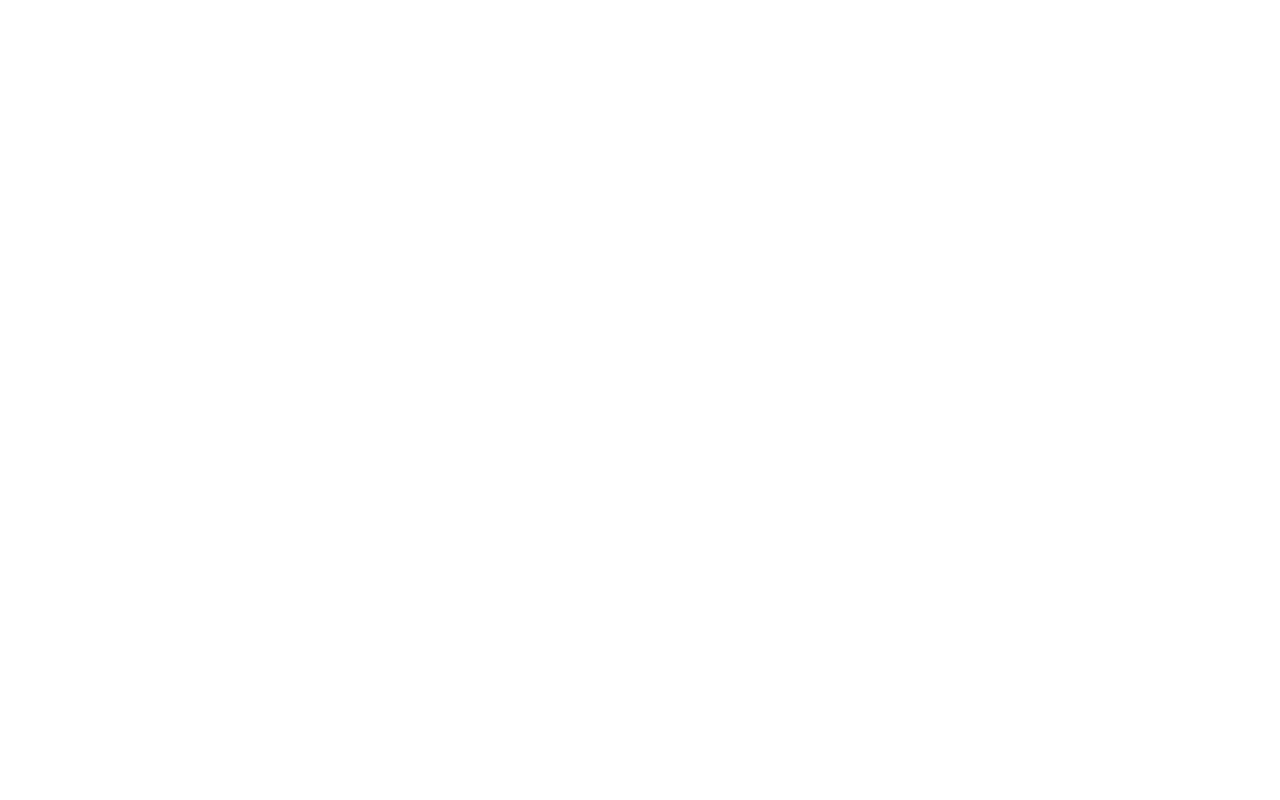
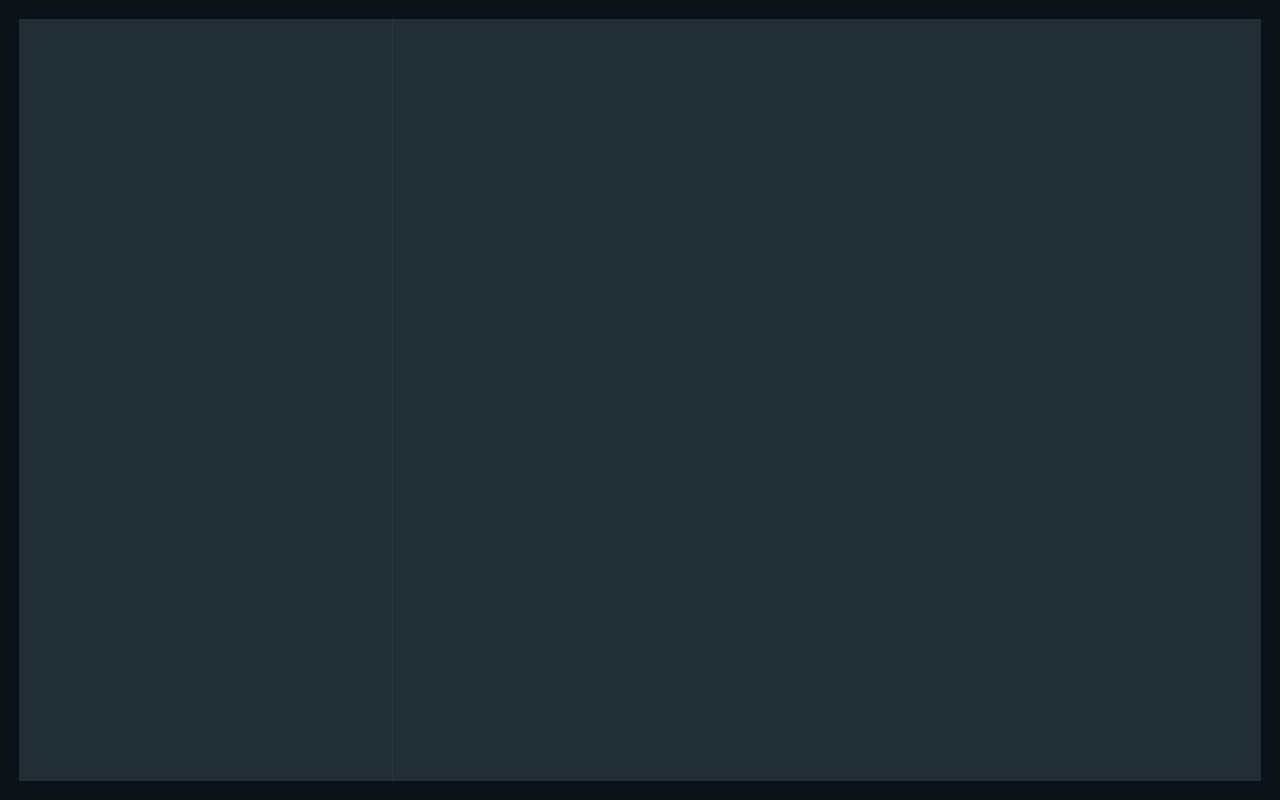
Before and after one commit to augustosdev/whatsappfake, a plain HTML site: page index.html in a window 1280 px wide. Drawn offline with Linux system fonts and the light colour scheme.

Commit message:
division conteiner

```diff
--- /dev/null
+++ b/css/estilos.css
@@ -0,0 +1,33 @@
+body, html {
+    margin: 0;
+    padding: 0;
+    height: 100%;
+    background-color: #0c1317;
+}
+
+body {
+    display: flex;
+    justify-content: center;
+    align-items: center;
+}
+
+.container {
+    width: calc(100% - 1cm);
+    height: calc(100% - 1cm);
+    overflow: auto; /* Añade scroll si el contenido es más largo que la pantalla */
+    background-color: #222e35;
+    display: flex;
+}
+
+.column {
+    padding: 10px; /* Ajusta el espaciado interior según sea necesario */
+}
+
+.contactos {
+    flex: 5;
+}
+
+.chat {
+    flex: 12;
+    border-left: 1px solid #2b373f;
+}
--- a/index.html
+++ b/index.html
@@ -4,8 +4,18 @@
     <meta charset="UTF-8">
     <meta name="viewport" content="width=device-width, initial-scale=1.0">
     <title>WhatsAppFake</title>
+    <link rel="shortcut icon" href="img/whatsappFavicon.ico" type="image/x-icon">
+    <link rel="stylesheet" href="css/estilos.css">
 </head>
 <body>
+    <div class="container">
+        <div class="column contactos">
+            <!-- Contenido de la primera columna -->
+        </div>
+        <div class="column chat">
+            <!-- Contenido de la segunda columna -->
+        </div>
+    </div>
 
 </body>
 </html>
```
Also changed, not shown: img/whatsappFavicon.ico (added).
